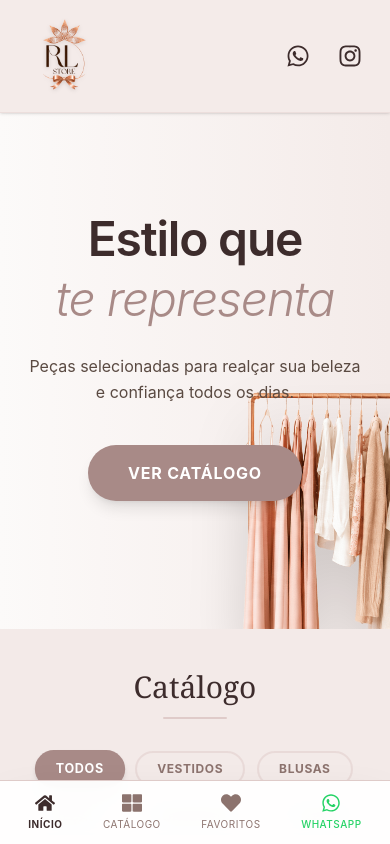
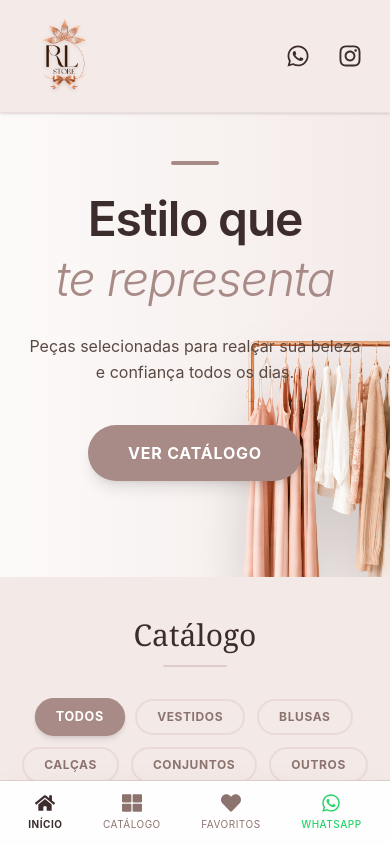
Before and after one commit to Gui-Mestriner01/RL-Store, a React (Vite) app: page / in a window 390 px wide. Shown: the top 844 px of the page. Built offline with nearby package versions, Linux system fonts and the light colour scheme.

Commit message:
RL_Store etapa-5Mobile

```diff
--- a/src/App.jsx
+++ b/src/App.jsx
@@ -7,7 +7,7 @@ import BenefitsBar from './components/BenefitsBar';
 import InstagramFeed from './components/InstagramFeed';
 import Footer from './components/Footer';
 import BottomNav from './components/BottomNav';
-import Favoritos from './components/Favoritos';
+import Favoritos from './components/Favoritos'; // <-- IMPORTANTE ESTAR AQUI
 
 function App() {
   const [activeTab, setActiveTab] = useState('home');
@@ -22,25 +22,26 @@ function App() {
         </div>
       </div>
 
-      {/* Grid de Produtos focado em conversão! */}
       <div className={`${(activeTab === 'home' || activeTab === 'catalog') ? 'block' : 'hidden'} md:block`}>
         <CategoryFilter />
         <ProductGrid />
       </div>
 
-      {/* Tela de Favoritos inteligente */}
+      {/* MÁGICA DOS FAVORITOS: Trocamos o texto fixo pelo componente de verdade! */}
       {activeTab === 'favorites' && (
         <div className="md:hidden animate-fade-in">
           <Favoritos />
         </div>
       )}
 
+      {/* INSTAGRAM E BENEFÍCIOS: Removi o "hidden" para aparecer no mobile! */}
       <div className={`${activeTab === 'home' ? 'block' : 'hidden'} md:block`}>
         <BenefitsBar />
         <InstagramFeed />
       </div>
 
-      <div className="hidden md:block">
+      {/* FOOTER: Removi o "hidden" e adicionei pb-24 para o menu debaixo não tampar o texto! */}
+      <div className={`${activeTab === 'home' ? 'block' : 'hidden'} md:block pb-24 md:pb-0`}>
         <Footer />
       </div>
 
--- a/src/components/HeroBanner.jsx
+++ b/src/components/HeroBanner.jsx
@@ -2,8 +2,9 @@ import React from 'react';
 
 const HeroBanner = () => {
   return (
-    // Aumentamos o pt-12 para pt-24 e o pb-16 para pb-32 para dar mais "respiro" no mobile
-    <section id="inicio" className="relative w-full pt-24 pb-32 md:pt-16 md:pb-24 overflow-hidden bg-gradient-to-r from-[#fcfaf9] to-[#f4ebe9]">
+    // Ajustamos o pt-24 para pt-12 para tirar aquele buraco branco gigante no topo do celular,
+    // mantendo um espaço confortável (pb-24) antes de chegar no botão e na seção de baixo.
+    <section id="inicio" className="relative w-full pt-12 pb-24 md:pt-16 md:pb-24 overflow-hidden bg-gradient-to-r from-[#fcfaf9] to-[#f4ebe9]">
 
       <div className="absolute bottom-0 -right-[15%] md:-right-[5%] lg:right-[-2%] w-[90%] md:w-[65%] lg:w-[55%] z-0 pointer-events-none">
         <img
@@ -17,6 +18,10 @@ const HeroBanner = () => {
 
         <div className="w-full md:w-3/5 flex flex-col items-center md:items-start text-center md:text-left">
 
+          {/* CHARME MOBILE: Esse tracinho aparece só no celular para preencher o vazio deixado pela logo e dar equilíbrio visual */}
+          <div className="md:hidden w-12 h-1 bg-[#a88a87] mb-6 rounded-full"></div>
+
+          {/* LOGO: Oculta no mobile para não brigar com o cabeçalho, mas visível no PC */}
           <img
             src="/logo.png"
             alt="RL Store"
```
